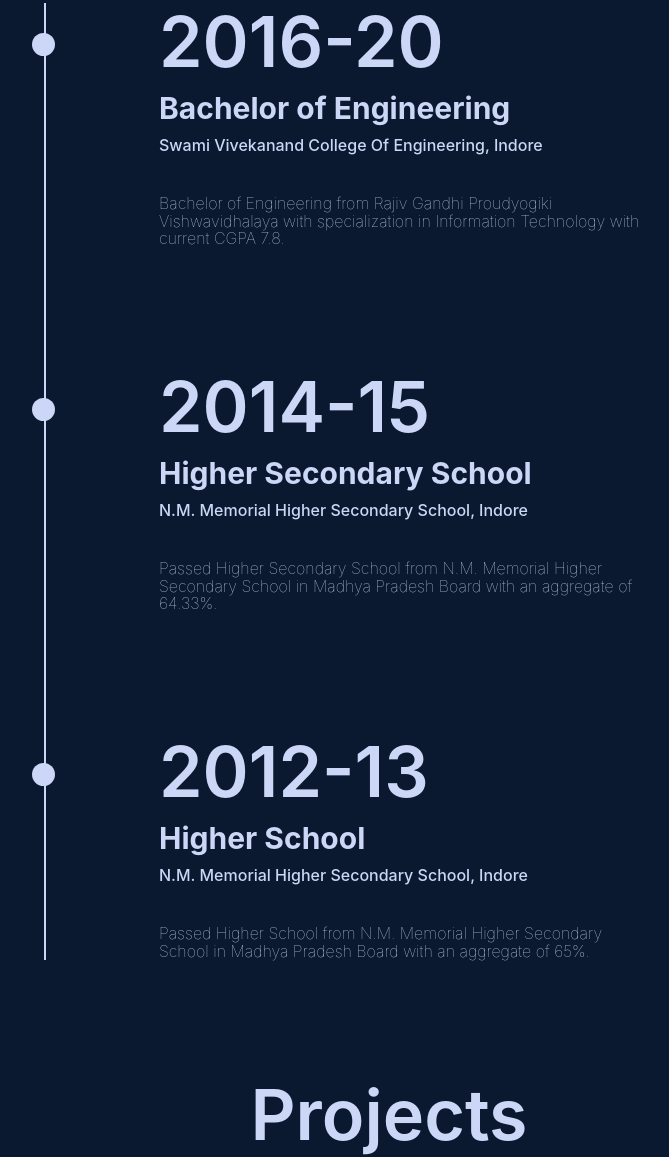
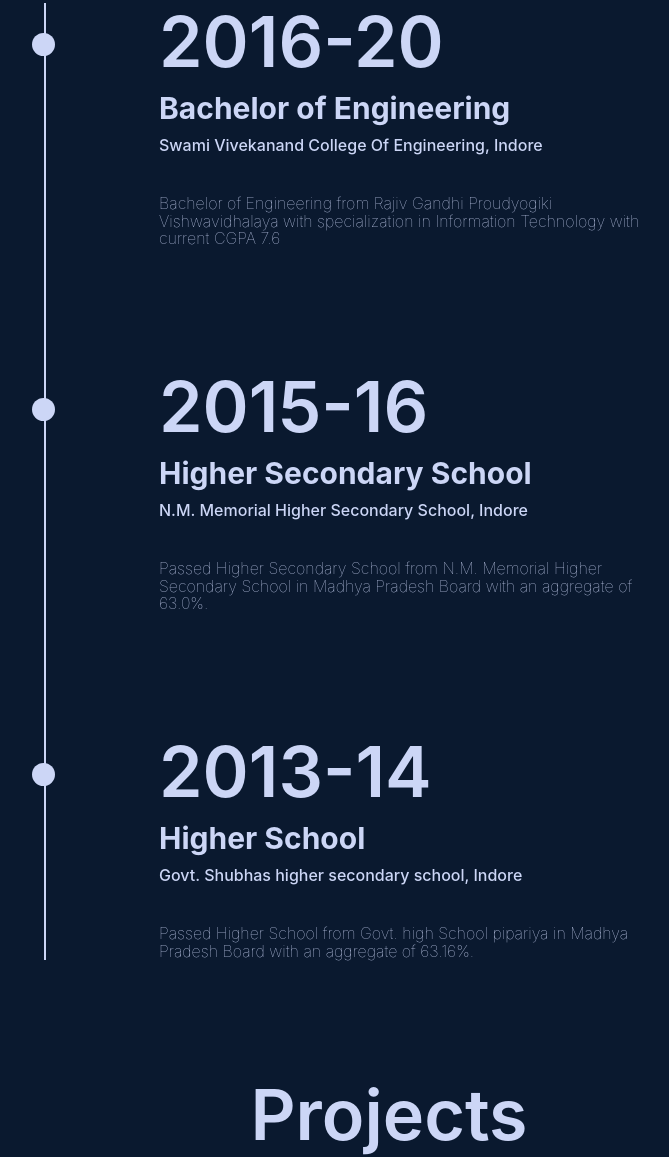
Before and after one commit to Moneshsoni/moneshsoni.github.io, a plain HTML site: page index.html in a window 1280 px wide. Shown: the part 1821-2978 px from the top of the page, without its empty margins (251-920 px from the left). Drawn offline with nearby package versions, Linux system fonts and the light colour scheme.

Commit message:
add all details

```diff
--- a/index.html
+++ b/index.html
@@ -2,7 +2,7 @@
 <html>
 
 <head>
-    <title>sanjay sheel</title>
+    <title>Monesh soni</title>
 
     <!-- START OF ADDME LINK -->
 <!--     <a href="http://www.addme.com/submission/free-submission-start.php">Local Business Directory, Search Engine Submission & SEO Tools</a>  -->
@@ -100,7 +100,6 @@
                     <h2>About me </h2>
                     <br>
                 </div>
-
                 <div class="container ">
                     <div class="row my-5">
                         <div class="col-lg-5 col-md-5 col-12 col-xxl-5 mr-5">
@@ -154,22 +153,22 @@
                                     <h4 class="resume-list-li-h4"><b>Bachelor of Engineering</b></h4>
                                     <h6 class="resume-list-li-h6">Swami Vivekanand College Of Engineering, Indore</h6>
                                     <p> </p>
-                                    <p style="font-size: 16px;">Bachelor of Engineering from Rajiv Gandhi Proudyogiki Vishwavidhalaya with specialization in Information Technology with current CGPA 7.8. </p>
+                                    <p style="font-size: 16px;">Bachelor of Engineering from Rajiv Gandhi Proudyogiki Vishwavidhalaya with specialization in Information Technology with current CGPA 7.6 </p>
                                 </li>
                                 <li class="resume-list-li ">
-                                    <h2>2014-15</h2>
+                                    <h2>2015-16</h2>
 
                                     <h4 class="resume-list-li-h4"><b>Higher Secondary School</b></h4>
                                     <h6 class="resume-list-li-h6">N.M. Memorial Higher Secondary School, Indore</h6>
                                     <p> </p>
-                                    <p style="font-size: 16px;">Passed Higher Secondary School from N.M. Memorial Higher Secondary School in Madhya Pradesh Board with an aggregate of 64.33%.</p>
+                                    <p style="font-size: 16px;">Passed Higher Secondary School from N.M. Memorial Higher Secondary School in Madhya Pradesh Board with an aggregate of 63.0%.</p>
                                 </li>
                                 <li class="resume-list-li-last">
-                                    <h2>2012-13</h2>
+                                    <h2>2013-14</h2>
                                     <h4 class="resume-list-li-h4"><b>Higher School</b></h4>
-                                    <h6 class="resume-list-li-h6">N.M. Memorial Higher Secondary School, Indore</h6>
+                                    <h6 class="resume-list-li-h6">Govt. Shubhas higher secondary school, Indore</h6>
                                     <p> </p>
-                                    <p style="font-size: 16px;">Passed Higher School from N.M. Memorial Higher Secondary School in Madhya Pradesh Board with an aggregate of 65%. </p>
+                                    <p style="font-size: 16px;">Passed Higher School from Govt. high  School pipariya in Madhya Pradesh Board with an aggregate of 63.16%. </p>
                                 </li>
                             </ul>
                         </div>
```
Also changed, not shown: email.html (+1 -1 lines).
